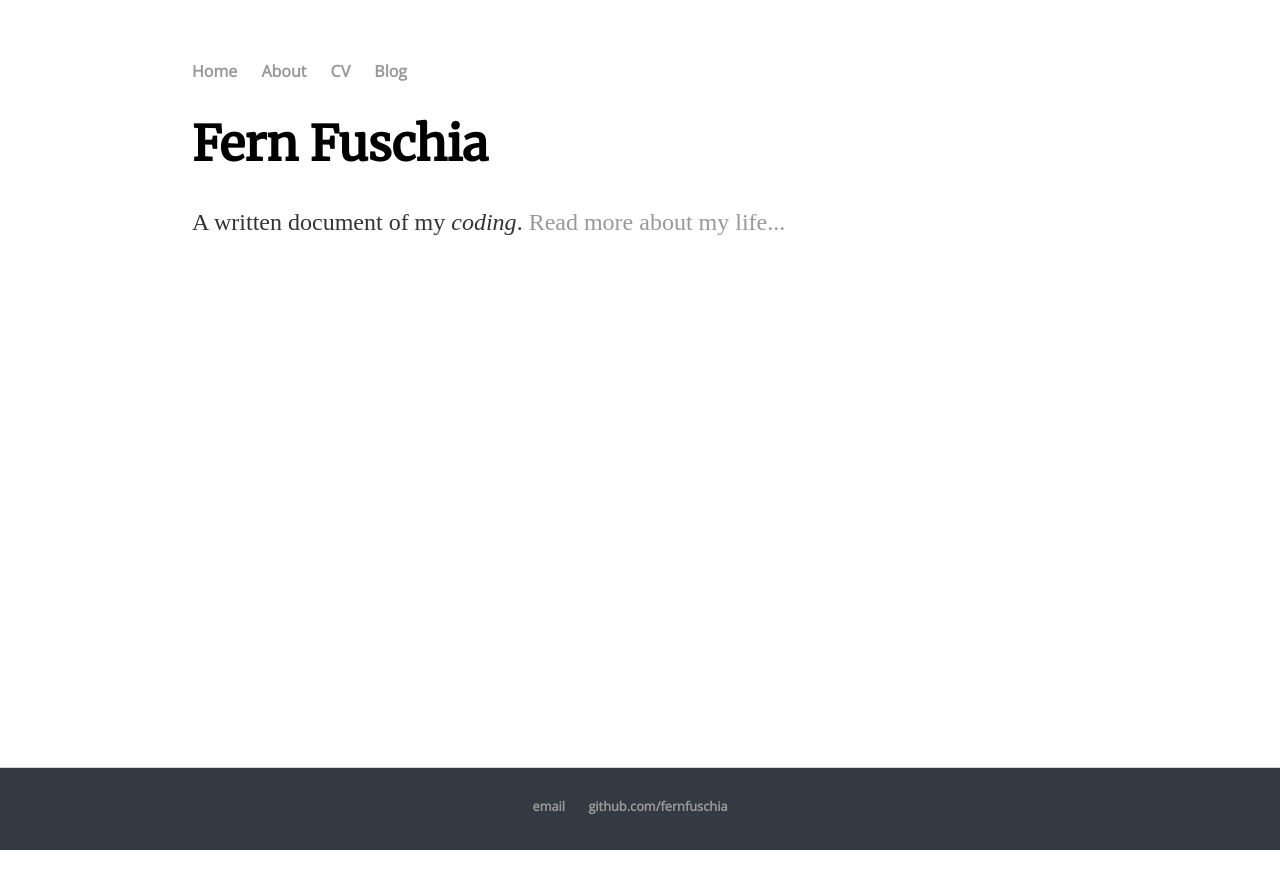
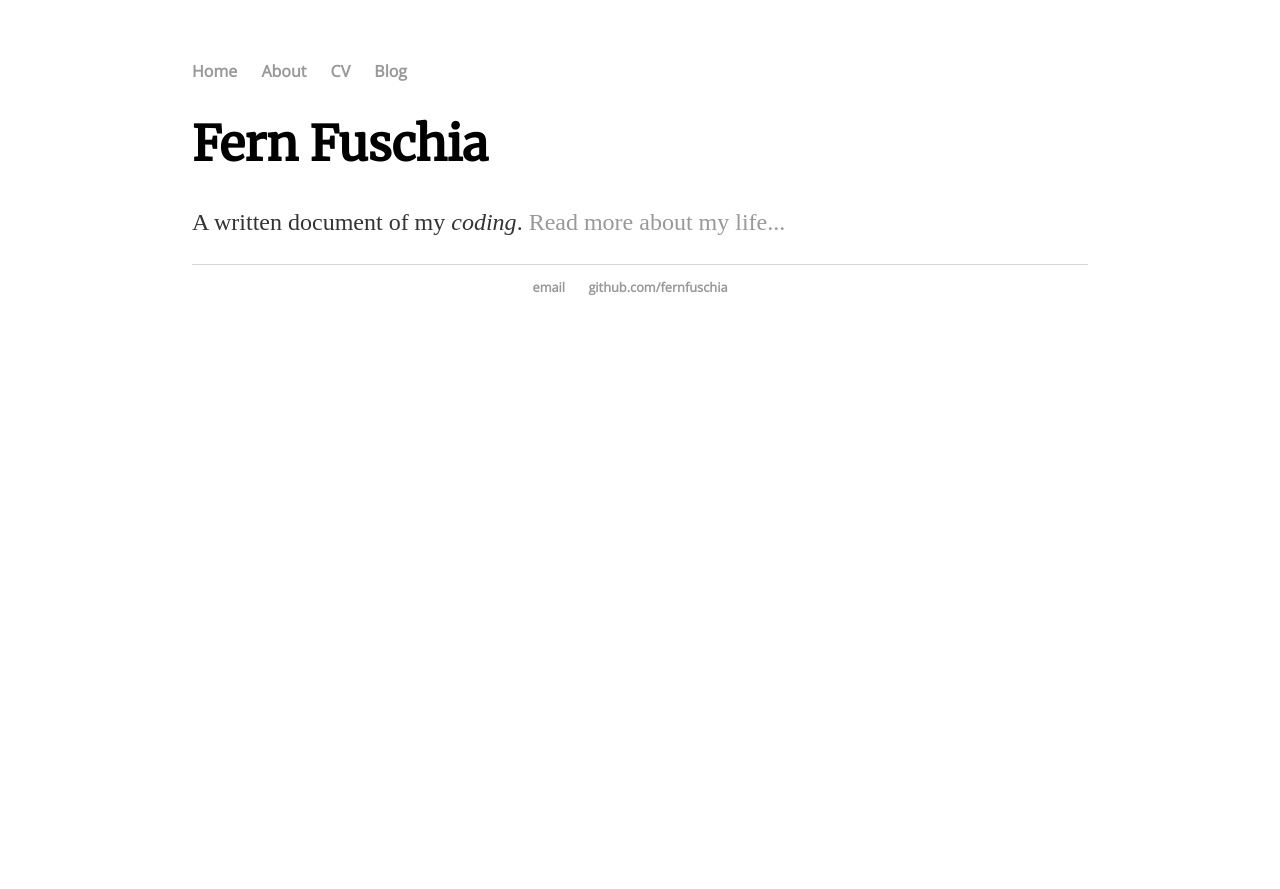
Before and after one commit to fernfuschia/fernfuschia.github.io, a Jekyll site: the page built from index.html, in a window 1280 px wide. Shown: the top 889 px of the page. Built offline with Jekyll 4.4.1, drawn with Linux system fonts in a browser that asks for light colours.

Commit message:
Update main.css

```diff
--- a/css/main.css
+++ b/css/main.css
@@ -29,13 +29,7 @@ p {
     color: #333;
 }
 footer {
-    position: absolute;
-  right: 0;
-  bottom: 50px;
-  left: 0;
-  padding: 1rem;
-  background-color: #353a42;
-    color: #dbdde0;
+    color: gray;
   text-align: center;
     min-height: 50px;
     border-top: 1px solid #d5d5d5;
```
